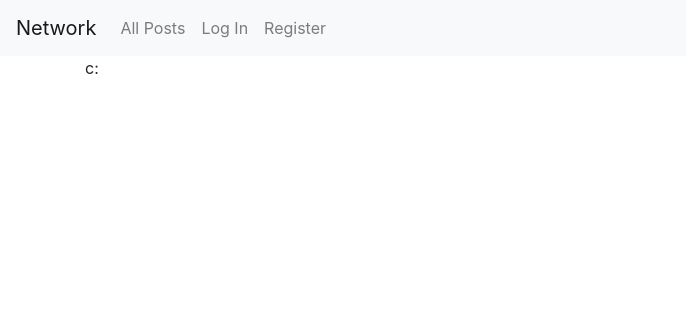
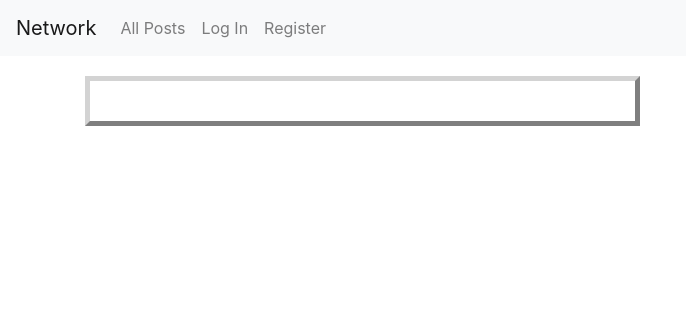
Before and after one commit to Stanislaw-Dera/network, a Django app: page / in a window 1280 px wide. Shown: the top 316 px of the page, without its empty margins (0-686 px from the left). Run offline with Django 3.2, Linux system fonts and the light colour scheme; data that the repository does not hold is empty; some libraries are stand-ins or nearby versions.

Commit message:
Profiles feature. Still need to add direct post-to-profile transition.

```diff
--- a/network/static/network/index.js
+++ b/network/static/network/index.js
@@ -9,7 +9,7 @@ document.addEventListener('DOMContentLoaded', () => {
 
     console.log('hash:', window.location.hash)
 
-    // by deafult, load index page (all posts)
+    // by default, load index page (all posts)
     loadIndex();
 })
 
@@ -23,29 +23,56 @@ function loadIndex(){
     document.querySelector('#posts').innerHTML = ''
 
     load();
-    event.preventDefault();
+    // event.preventDefault();
+
+    window.onscroll = () => {
+        if (window.innerHeight + window.scrollY >= document.body.offsetHeight) {
+            load();
+        }
+    };
 }
 
-function loadUserProfile(UserID){
+function loadUserProfile(userID){
     return function () {
-        console.log('loadUserProfile')
-        counter = 0;
-        document.querySelector('#profile').style.display = 'block'
-        document.querySelector('#create-post').style.display = 'none'
-        document.querySelector('#posts').style.display = 'block'
 
-        document.querySelector('#posts').innerHTML = ''
+        fetch(`profile/${userID}`)
+            .then(response => response.json())
+            .then(userData => {
+                userData = userData.user_data;
 
-        loadUserPosts(UserID)()
+                const profileElement = document.querySelector('#profile')
+                console.log(userData)
+                profileElement.innerHTML = `
+                <div id="profile-username">${userData.username}</div>
+                <div id="profile-followers">Followers: ${userData.followers_count}</div>
+                <div id="profile-following">Following: ${userData.following_count}</div>`
+            })
+            .then(() => {
+                console.log('loadUserProfile')
+                counter = 0;
+                document.querySelector('#profile').style.display = 'grid'
+                document.querySelector('#create-post').style.display = 'none'
+                document.querySelector('#posts').style.display = 'block'
+
+                document.querySelector('#posts').innerHTML = ''
+
+
+               loadUserPosts(userID)()
+
+                window.onscroll = () => {
+                    if (window.innerHeight + window.scrollY >= document.body.offsetHeight) {
+                        loadUserPosts(userID);
+                    }
+                };
+            })
+            .catch(error => {
+                console.log(error)
+                loadIndex()
+            })
+
 
     }
 }
-
-window.onscroll = () => {
-    if (window.innerHeight + window.scrollY >= document.body.offsetHeight) {
-        load();
-    }
-};
 
 let loading = false;
 
--- a/network/static/network/styles.css
+++ b/network/static/network/styles.css
@@ -44,4 +44,19 @@
   margin-bottom: -10px;
 }
 
+#profile {
+  display: grid;
+  grid-template-columns: auto auto auto;
+  align-items: center;
+  width: 50%;
+  border: 5px lightgray outset;
+  padding: 20px;
+  margin: 20px 0;
+  text-align: center;
+}
+#profile #profile-username {
+  font-weight: bold;
+  font-size: x-large;
+}
+
 /*# sourceMappingURL=styles.css.map */
--- a/network/static/network/styles.scss
+++ b/network/static/network/styles.scss
@@ -50,3 +50,29 @@ $border: lightgray;
     margin-bottom: -10px;
   }
 }
+
+#profile{
+  display: grid;
+  grid-template-columns: auto auto auto;
+  align-items: center;
+  width: 50%;
+
+  border: 5px $border outset;
+  padding: 20px;
+  margin: 20px 0;
+
+  text-align: center;
+
+  #profile-username{
+    font-weight: bold;
+    font-size: x-large;
+  }
+
+  #profile-followers{
+
+  }
+
+  #profile-following{
+
+  }
+}
--- a/network/templates/network/index.html
+++ b/network/templates/network/index.html
@@ -2,7 +2,6 @@
 
 {% block body %}
     <div id="profile">
-    c:
     </div>
 
     {% if user.is_authenticated %}
--- a/network/views.py
+++ b/network/views.py
@@ -131,7 +131,7 @@ def profile(request, user_id):
         try:
             user = User.objects.get(id=user_id)
         except User.DoesNotExist:
-            return JsonResponse({'error': 'User not found'}, status=404)
+            return JsonResponse({'error': 'User not found'}, status=400)
 
         return JsonResponse({'user_data': user.profile_data()})
 
@@ -144,7 +144,7 @@ def user_posts(request, user_id):
     try:
         user = User.objects.get(id=user_id)
     except User.DoesNotExist:
-        return JsonResponse({'error': 'User not found'}, status=404)
+        return JsonResponse({'error': 'User not found'}, status=400)
 
     # duplicate, but no idea how to implement it differently
     start = int(request.GET.get("start") or 0)
```
